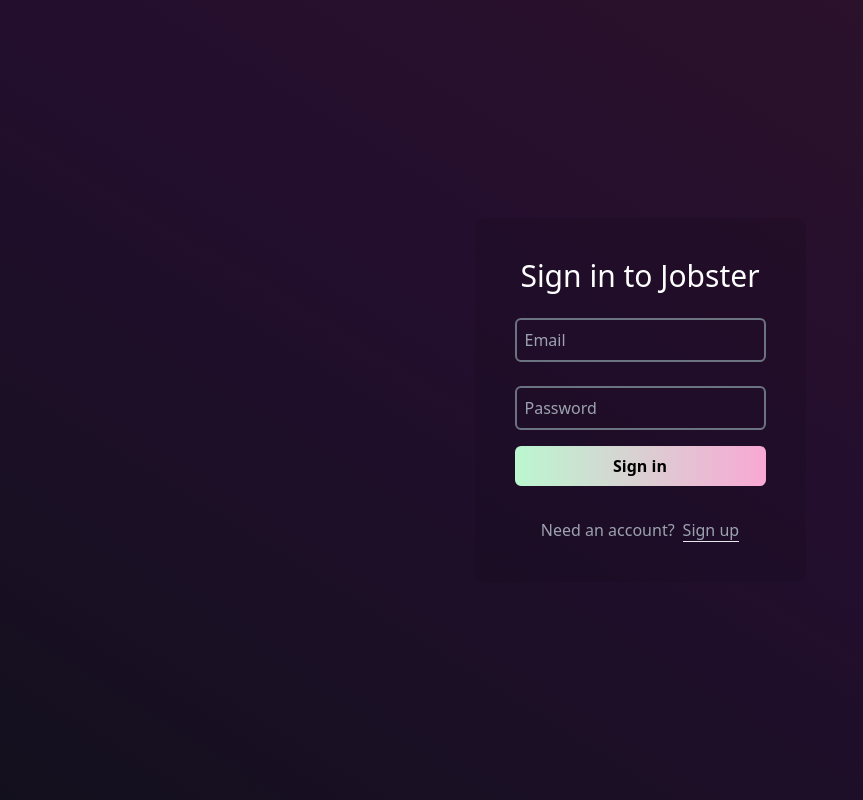
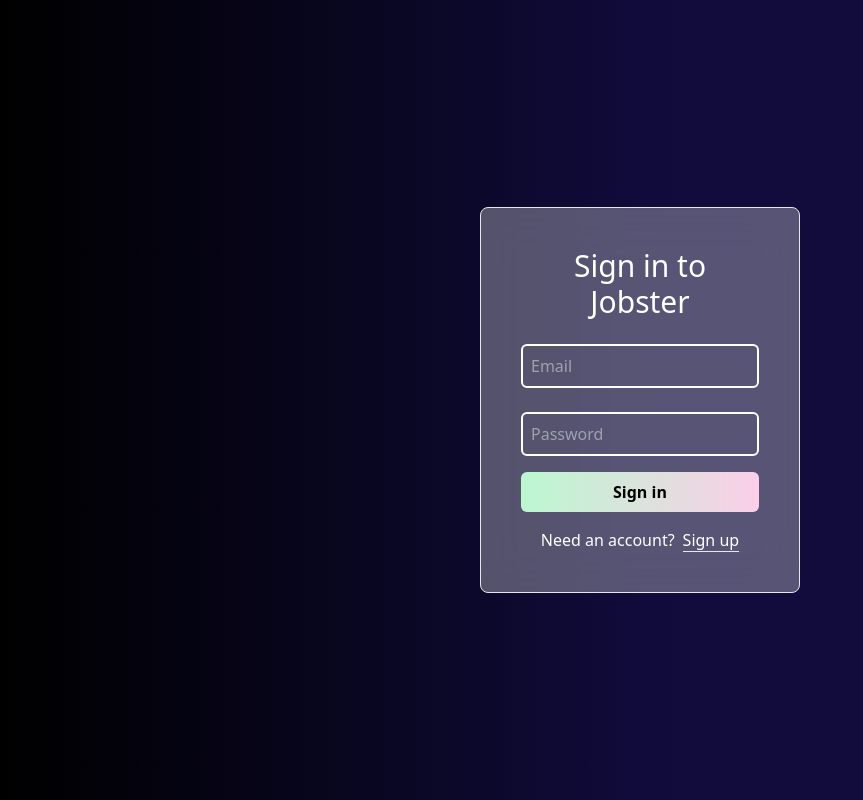
Before and after one commit to hussain-shariff/jobster-frontend, a React (Vite) app: page /signIn in a window 1280 px wide. Shown: the whole page, without its empty margins (0-863 px from the left). Built offline with nearby package versions, Linux system fonts and the light colour scheme.

Commit message:
glass effect

```diff
--- a/src/components/InputForm.jsx
+++ b/src/components/InputForm.jsx
@@ -10,7 +10,7 @@
   return (
     <div>
         <input required name={name} id={name} value={value} type={type} className='mt-2 p-2 bg-inherit border-2
-        rounded-md w-full focus:outline-none border-gray-500 focus:border-blue-600' placeholder={ name }
+        rounded-md w-full focus:outline-none border-white focus:border-blue-600' placeholder={ name }
         autoComplete={ autoComplete } onChange={handleChange} />
     </div>
   )
--- a/src/components/MainNav.jsx
+++ b/src/components/MainNav.jsx
@@ -19,7 +19,8 @@
     }
 
   return (
-    <div className='text-white z-50 sticky top-0 backdrop-blur-md flex items-center justify-between px-10 py-5 md:px-20'>
+    <div className='text-white z-50 sticky top-0 backdrop-blur-md flex items-center
+    justify-between px-10 py-5 md:px-20'>
         <div>
             {!showSideBar && <div className='flex gap-3 items-center'>
                 <FontAwesomeIcon onClick={()=> setshowSideBar(!showSideBar)} icon={faBars} className='h-6 cursor-pointer'/>
--- a/src/pages/Register.jsx
+++ b/src/pages/Register.jsx
@@ -34,10 +34,10 @@
     }
 
   return (
-    <form className='h-screen bg-gradient-to-tr from-[#13101d] via-[#230e2e] to-[#2f1329]
+    <form className='h-screen bg-gradient-to-l from-[#120e3e] via-[#100b3a] to-[#000000]
     flex items-center justify-center' onSubmit={handleSubmit}>
-        <div className=' text-gray-500 flex flex-col gap-4 bg-[rgba(0,0,0,.1)] p-10 rounded-xl'>
-            <h1 className='text-center text-white font-semibol text-3xl'>Sign up for Jobster</h1>
+        <div className=' text-white flex flex-col gap-4 bg-white/30 backdrop-blur-3xl border p-10 rounded-xl'>
+            <h1 className='text-center font-semibol text-3xl'>Sign up for Jobster</h1>
             <InputForm
                 name="Username"
                 type="text"
@@ -57,7 +57,7 @@
                 value = {formData.Password}
                 autoComplete ='new-password'
                 setformData = { setformData } />
-            <button className='bg-gradient-to-r from-green-200  to-pink-300 py-2 px-10 rounded-md
+            <button className='bg-gradient-to-r from-green-200  to-pink-200 py-2 px-10 rounded-md
             font-semibold hover:scale-105 transition ease-out duration-500 w-full text-black'
             type='submit'>
                 Complete Sign Up
@@ -69,7 +69,7 @@
                 />
             </button>
             <ToastContainer/>
-            <p className='text-gray-400 text-center'>Already have an account?
+            <p className='text-center'>Already have an account?
                 <Link to={'/signIn'}>
                     <span className='border-b ml-2 cursor-pointer hover:border-blue-600
                     transition ease-out duration-500'>Sign in</span>
--- a/src/pages/SignIn.jsx
+++ b/src/pages/SignIn.jsx
@@ -31,9 +31,10 @@
     }
 
   return (
-    <form onSubmit={handleSubmit} className='h-screen bg-gradient-to-tr from-[#13101d] via-[#230e2e] to-[#2f1329]
-        flex items-center justify-center'>
-        <div className=' text-gray-500 flex flex-col gap-4 bg-[rgba(0,0,0,.1)] p-10 rounded-lg'>
+    <form onSubmit={handleSubmit} className='h-screen bg-gradient-to-l from-[#120e3e] via-[#100b3a] to-[#000000]
+         relative'>
+        <div className=' text-white w-80 flex flex-col gap-4 p-10 rounded-lg
+        absolute top-1/2 left-1/2 -translate-x-1/2 -translate-y-1/2 backdrop-blur-xl bg-white/30 border'>
             <h1 className='text-center text-white font-semibol text-3xl'>Sign in to Jobster</h1>
             <InputForm
                 name="Email"
@@ -49,7 +50,7 @@
                 placeholder=""
                 autoComplete ='new-password'
                 setformData = { setformData } />
-            <button type='submit' className='bg-gradient-to-r from-green-200  to-pink-300 py-2 px-10 rounded-md
+            <button type='submit' className='bg-gradient-to-r from-green-200  to-pink-200 py-2 px-10 rounded-md
             font-semibold hover:scale-105 transition ease-out duration-500 w-full text-black'>
                 Sign in
                 <ClipLoader
@@ -59,14 +60,14 @@
                     className='ml-2 -mb-1'
                 />
             </button>
-            <ToastContainer/>
-            <p className='text-gray-400 text-center'>Need an account?
+            <p className='text-center'>Need an account?
                 <Link to={'/register'}>
                     <span className='border-b ml-2 cursor-pointer hover:border-blue-600
                     transition ease-out duration-500'>Sign up</span>
                 </Link>
             </p>
         </div>
+        <ToastContainer/>
     </form>
   )
 }
```
